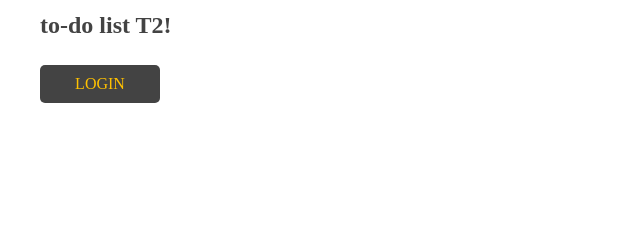
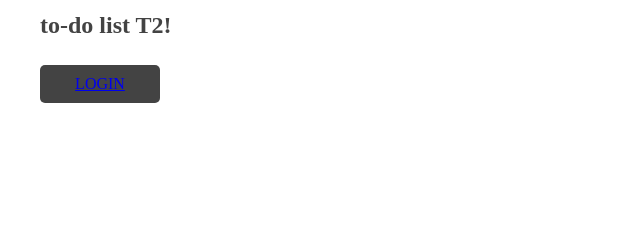
Before and after one commit to naufal-invictus/todolist_mi, a plain HTML site: page index.html in a window 1280 px wide. Shown: the part 383-618 px from the top of the page, 0-640 px from the left. Drawn offline with Linux system fonts and the light colour scheme; a web font is replaced by a local one.

Commit message:
Update index.html

```diff
--- a/index.html
+++ b/index.html
@@ -29,7 +29,7 @@
 
   <main class="main-content">
     <section class="hero">
-      <h1>Ayo tingkatkan produktivitasmu <br>dengan menggunakan aplikasi <br>to-do list T2!<br>     <button class="login-btn">LOGIN</button>
+      <h1>Ayo tingkatkan produktivitasmu <br>dengan menggunakan aplikasi <br>to-do list T2!<br>     <button class="login-btn"> <a href="login.html">LOGIN</a></button>
       </h1> <br>
       <img src="Rss/Img/GBR Design team-pana.png" alt="Hero Illustration" class="hero-image">
     </section>
```
